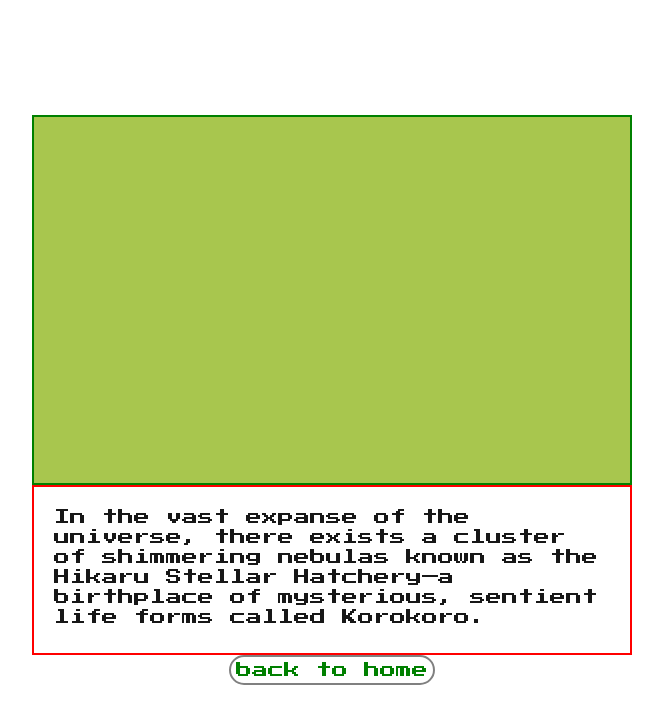
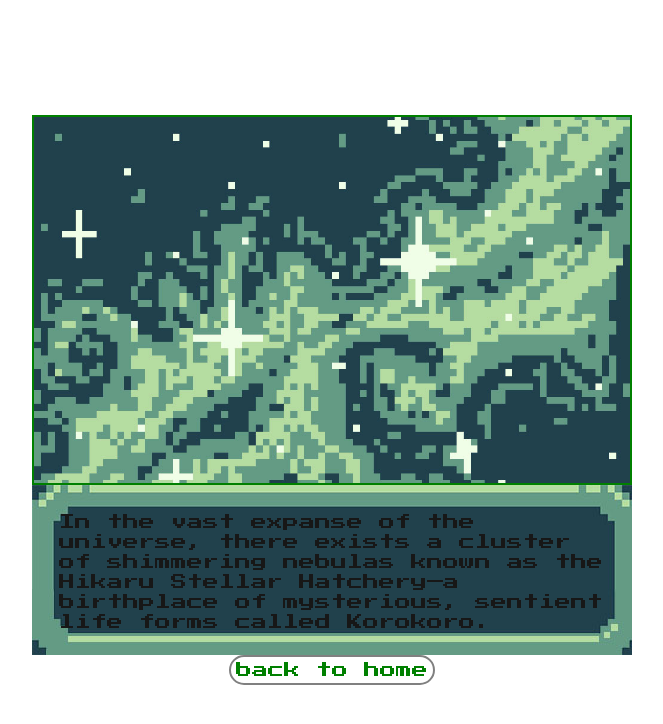
Before and after one commit to levinthiel/KoroKoro, a Next.js app: page /OpeningCinematicPage in a window 1280 px wide. Shown: the top 724 px of the page, without its empty margins (308-971 px from the left). Built offline with nearby package versions, Linux system fonts and the light colour scheme.

Commit message:
customise ui of intromovie

```diff
--- a/app/OpeningCinematicPage/page.js
+++ b/app/OpeningCinematicPage/page.js
@@ -37,18 +37,20 @@ const MovieDisplay = styled.div`
   border: 2px solid green;
   width: 600px;
   height: 370px;
-  background-color: #A8C64E; // resembles color of LCD screen
+  background: #A8C64E url(/space1.jpg) center no-repeat;
+  background-size: cover;
 `;
 
 const TextBox = styled.div`
-    border: 2px solid red;
+    background: #A8C64E url(/ui1.jpg) center no-repeat;
     width: 100vw;
     height: 170px;
     min-width: 375px;
     max-width: 600px;
-    padding: 20px;
+    padding: 27px 27px;
     overflow: hidden;
     line-height: 20px;
+    background-size: 100% 100%;
 `;
 
 const LinkWrapper = styled.div`
```
Also changed, not shown: public/space1.jpg (added), public/ui1.jpg (added).
